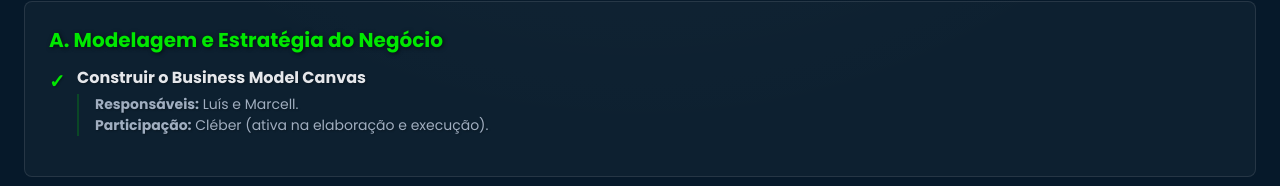
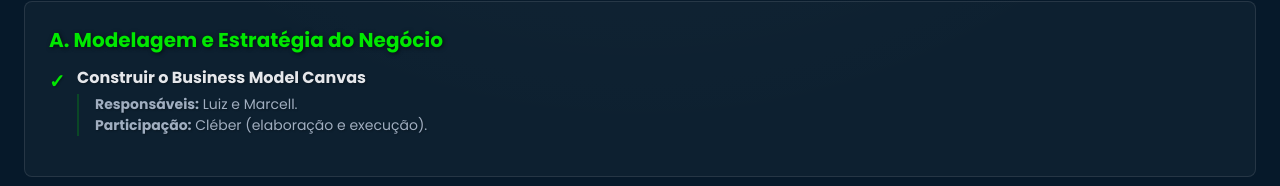
Before and after one commit to Clebito2/pneucar2, a plain HTML site: page index.html in a window 1280 px wide. Shown: the part 600-786 px from the top of the page. Drawn offline with nearby package versions, Linux system fonts and the light colour scheme.

Commit message:
Update index.html

```diff
--- a/index.html
+++ b/index.html
@@ -165,8 +165,8 @@
                         <li>
                             <strong>Construir o Business Model Canvas</strong>
                             <div class="task-details">
-                                <p><strong>Responsáveis:</strong> Luís e Marcell.</p>
-                                <p><strong>Participação:</strong> Cléber (ativa na elaboração e execução).</p>
+                                <p><strong>Responsáveis:</strong> Luiz e Marcell.</p>
+                                <p><strong>Participação:</strong> Cléber (elaboração e execução).</p>
                             </div>
                         </li>
                     </ul>
```
